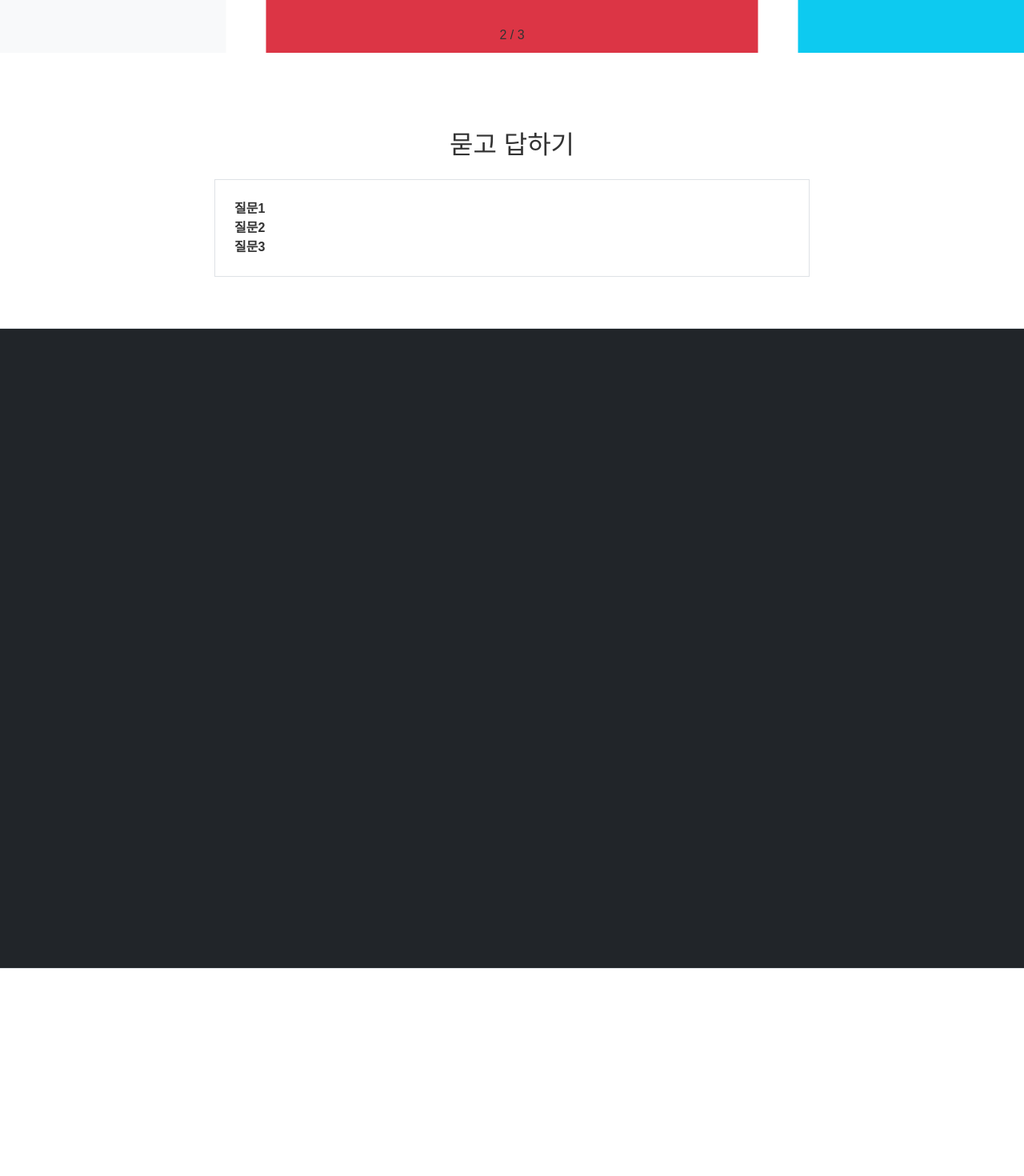
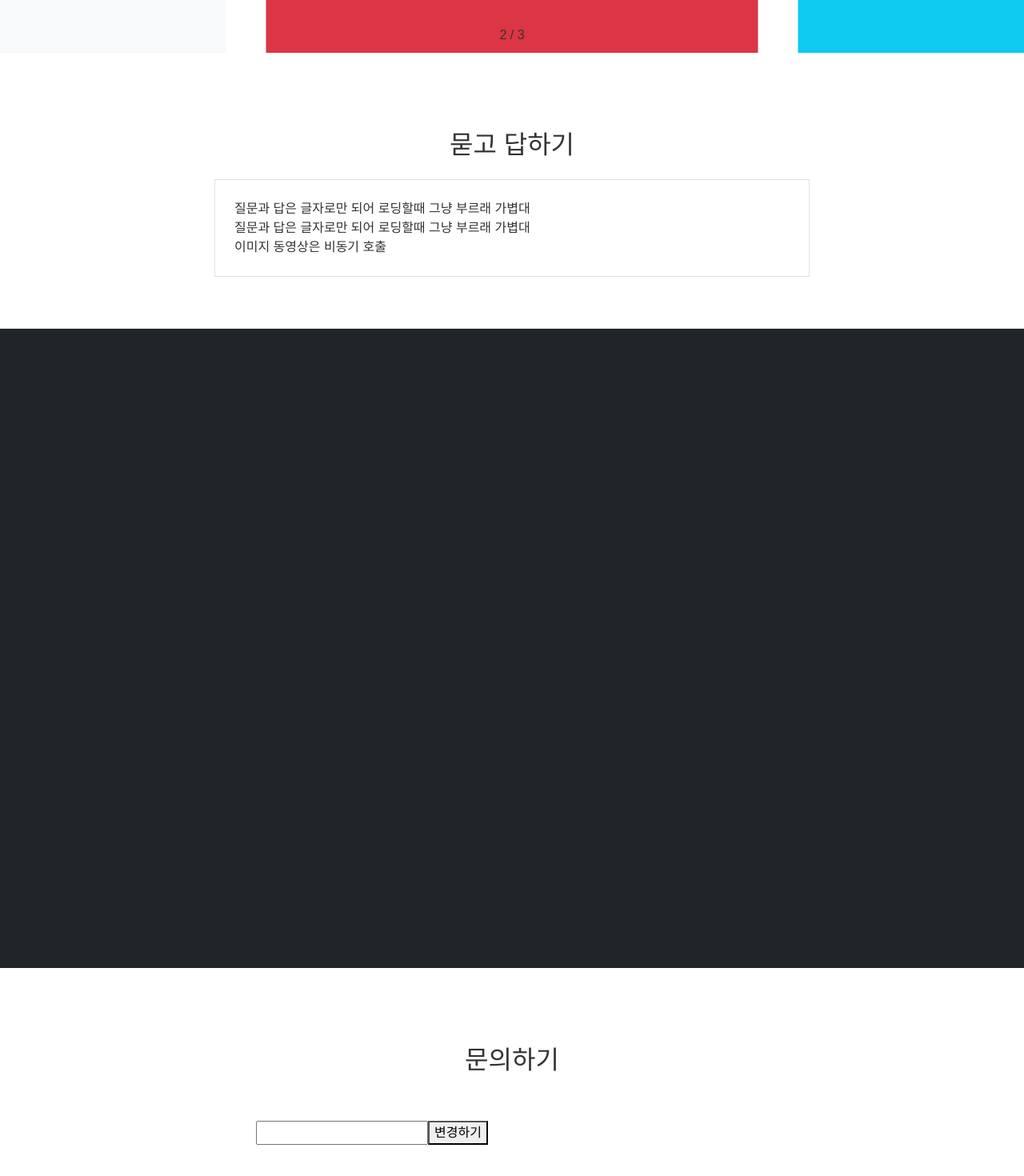
Before and after one commit to molladeath/reactnoob, a React (Create React App) app: page / in a window 1280 px wide. Shown: the part 734-2204 px from the top of the page at 80% size. Built offline with nearby package versions, Linux system fonts and the light colour scheme; a web font is replaced by a local one.

Commit message:
모르겠다능

```diff
--- a/src/component/Faq.js
+++ b/src/component/Faq.js
@@ -1,22 +1,36 @@
-import React, { useState } from 'react';
+import React from 'react';
+import faqdb from './json/faqdb.json';
 
 function Faq(props) {
-    const [ faqopen , faqupdate] = useState(false)
-
 
     return (
         <div id='faq' className='container py-5'>
             <h2 className='text-center pt-5 pb-3'>묻고 답하기</h2>
-            <dl className='border col-8 mx-auto p-4'>
-                <dt onClick={ ()=>{
-                    faqupdate(!faqopen)
-                }}>질문1</dt>
-                <dd className={faqopen ? 'bg-dark py-3 text-white':'d-none b'}>답1</dd>
-                <dt>질문2</dt>
-                <dd className='bg-dark d-none py-3 text-white'>답2</dd>
-                <dt>질문3</dt>
-                <dd className='bg-dark d-none py-3 text-white'>답3</dd>
-            </dl>
+
+            <ul className='border col-8 mx-auto p-4'>
+
+{
+    faqdb.faqlist.map((el,idx)=>{
+        var listArr = el.faqContent.split('/');
+        return (
+            <li key={'faqcom'+ idx}>
+                <strong role='button'
+                onClick={ (e)=>{
+                    e = e || window.event;
+                    e.target.nextSibling.classList.toggle('d-none')}}>
+                    {el.faqtitle}</strong>
+                <p className= 'd-none bg-dark text-white py-3'>
+                    {
+                      listArr.map((eel,idx)=>{
+                        return <>{eel}<br /></>
+                      })
+                    }
+                </p>
+            </li>
+        )
+    })
+}
+            </ul>
 
         </div>
     );
--- a/src/component/Maincomp.js
+++ b/src/component/Maincomp.js
@@ -1,6 +1,7 @@
 import React from 'react';
 import Banner from './Banner';
 import Faq from './Faq';
+import Qna from './Qna';
 
 function maincomp(props) {
     return (
@@ -9,7 +10,7 @@ function maincomp(props) {
             <div>
                 <Faq></Faq>
                 <div style={{height : '100vh'}} id='review' className='border-top bg-dark'></div>
-                <div style={{height : '100vh'}} id='qna' className='border-top'></div>
+                <Qna></Qna>
 
             </div>
         </div>
--- /dev/null
+++ b/src/component/Qna.js
@@ -0,0 +1,36 @@
+import React, {useState} from 'react';
+
+function Qna(props) {
+
+    const[password , setPassword]=useState("");
+    const[statue, updateStatue] = useState(false);
+
+    const changePw=({target :{value}})=> setPassword(value);
+    const sendForm= async (e)=>{
+        // 폼태그는 기본적으로 새로고침한다.
+        // 폼태그가 중복 실행되지 않도록 막아야 한다.
+        updateStatue(true);//버튼 막아
+        e = e || window.event;
+        e.preventDefault();//싱글페이지 새로고침 막아버림
+        await new Promise( (r)=> setTimeout(r,1000)       )
+        alert(`수정된 비밀번호 확인해보기 ${password}`)
+        updateStatue(false);
+    }
+
+    return (
+        <div id='qna' className='py-5'>
+            <h2 className='text-center py-5'>문의하기</h2>
+            <form onSubmit={sendForm} className='col-6 mx-auto'>
+                <input type='password'
+                       value={password}
+                       name='pw'
+                       onChange={changePw}
+                       />
+                <button type='submit' disabled={statue}>변경하기</button>
+            </form>
+
+        </div>
+    );
+}
+
+export default Qna;
--- /dev/null
+++ b/src/component/json/faqdb.json
@@ -0,0 +1,16 @@
+{
+    "faqlist" : [
+        {
+            "faqtitle" : "질문과 답은 글자로만 되어 로딩할때 그냥 부르래 가볍대",
+            "faqContent" :"리액트는 가난한 살림 / 가계부 잘쓰란다 / 세번째 줄내용"
+        },
+        {
+            "faqtitle" : "질문과 답은 글자로만 되어 로딩할때 그냥 부르래 가볍대",
+            "faqContent" :"리액트는 가난한 살림 / 가계부 잘쓰란다 / 세번째 줄내용"
+        },
+        {
+            "faqtitle" : "이미지 동영상은 비동기 호출 ",
+            "faqContent" :"리액트는 가난한 살림 / 가계부 잘쓰란다 / 세번째 줄내용"
+        }
+    ]
+}
```
